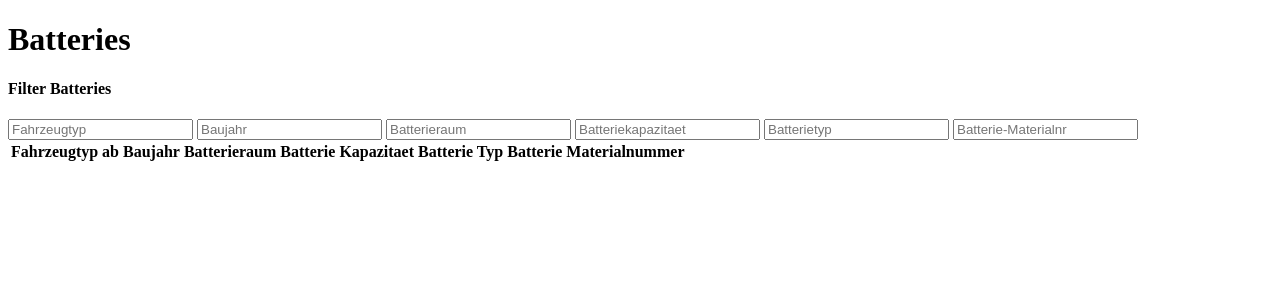
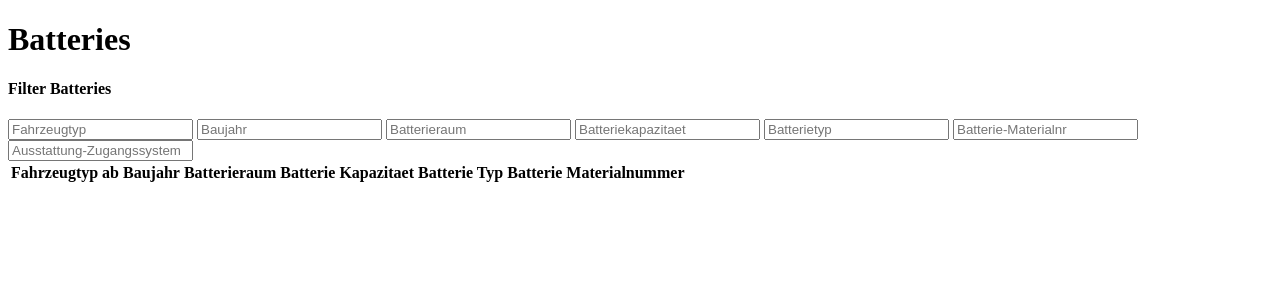
Before and after one commit to JH-NAK-Winf-2020/Batterie-Webkonfigurator, a PHP site: page / in a window 1280 px wide. Shown: the top 300 px of the page. Run offline with PHP 8.4, Linux system fonts and the light colour scheme; data that the repository does not hold is empty; some libraries are stand-ins or nearby versions.

Commit message:
Inputfeld Ausstattung added

```diff
--- a/dashboard/input.php
+++ b/dashboard/input.php
@@ -10,5 +10,6 @@
   <input type="text" id="baKapa" name="baKapa"  placeholder="Batteriekapazitaet" onkeyup="updateData()" >
   <input type="text" id="baTyp" name="baTyp"  placeholder="Batterietyp" onkeyup="updateData()" >
   <input type="text" id="baMaterial" name="baMaterial"  placeholder="Batterie-Materialnr" onkeyup="updateData()" >
+  <input type="text" id="asLabel" name="asLabel"  placeholder="Ausstattung-Zugangssystem" onkeyup="updateData()" >
 
 </form>
--- a/dashboard/load.php
+++ b/dashboard/load.php
@@ -21,6 +21,7 @@
   //$sql = "SELECT fahrzeug.label as fzgLabel, fahrzeug.sop as fzgSop, batterieraum.label as brLabel FROM fahrzeug, batterieraum WHERE".$where;
   //$sql2 = "SELECT distinct fahrzeug.label as fzgLabel, fahrzeug.sop_Date as fzgSop, batterieraum.label as brLabel FROM (SELECT MASTER.nachruestart, MASTER.nachruestsatz, MASTER.fahrzeug, master.batterieraum FROM MASTER WHERE MASTER.fahrzeug IN (SELECT fahrzeug.id FROM fahrzeug WHERE $sqlFzgLabel) AND MASTER.fahrzeug IN (SELECT fahrzeug.id FROM fahrzeug WHERE $sqlFzgSop) AND MASTER.batterieraum IN (SELECT batterieraum.id FROM batterieraum WHERE $sqlBrLabel)) AS temp, fahrzeug, batterieraum WHERE temp.fahrzeug = fahrzeug.id AND temp.batterieraum = batterieraum.id;";
   $sql3 = "SELECT distinct fahrzeug.label as fzgLabel, fahrzeug.sop_Date as fzgSop, batterieraum.label as brLabel, batterie.kapazitaet as baKapa, batterie.typ as baTyp, batterie.material as baMaterial FROM (SELECT MASTER.nachruestart, MASTER.nachruestsatz, MASTER.fahrzeug, master.batterieraum, master.batterie FROM MASTER WHERE MASTER.fahrzeug IN (SELECT fahrzeug.id FROM fahrzeug WHERE $sqlFzgLabel AND $sqlFzgSop) AND MASTER.batterieraum IN (SELECT batterieraum.id FROM batterieraum WHERE $sqlBrLabel) AND MASTER.batterie IN (SELECT batterie.id FROM batterie WHERE $sqlBaKapa AND $sqlBaTyp)) AS sel_master, fahrzeug, batterieraum, batterie WHERE sel_master.fahrzeug = fahrzeug.id AND sel_master.batterieraum = batterieraum.id AND sel_master.batterie = batterie.id";
+  $sql4 = "SELECT 	sel_master.id, sel_master.nachruestsatz, sel_master.nachruestart, fahrzeug.label, fahrzeug.sop, batterieraum.label, batterie.kapazitaet, batterie.typ, batterie.material, ausstattung.label FROM (SELECT MASTER.nachruestart, MASTER.nachruestsatz, MASTER.fahrzeug, master.batterieraum, master.batterie, master.ausstattung, master.id FROM MASTER WHERE MASTER.fahrzeug IN (SELECT fahrzeug.id FROM fahrzeug WHERE fahrzeug.label LIKE '%ECE 220%' AND fahrzeug.sop LIKE '%13121568%') AND MASTER.batterieraum IN (SELECT batterieraum.id FROM batterieraum WHERE batterieraum.label LIKE '%L%') AND MASTER.batterie IN (SELECT batterie.id FROM batterie WHERE batterie.kapazitaet LIKE '%%' AND batterie.typ LIKE '%%')AND MASTER.ausstattung IN ( SELECT ausstattung.id FROM ausstattung WHERE ausstattung.label LIKE '%%')) AS sel_master, fahrzeug, batterieraum, batterie, ausstattung WHERE sel_master.fahrzeug = fahrzeug.id AND sel_master.batterieraum = batterieraum.id AND sel_master.batterie = batterie.id AND sel_master.ausstattung =ausstattung.id;";
 
   $result = mysqli_query($conn, $sql3); //Ergebnis aus SQL DB
   $data = mysqli_fetch_all($result, MYSQLI_ASSOC); //Ergebnis in Array-Form bringen
```
